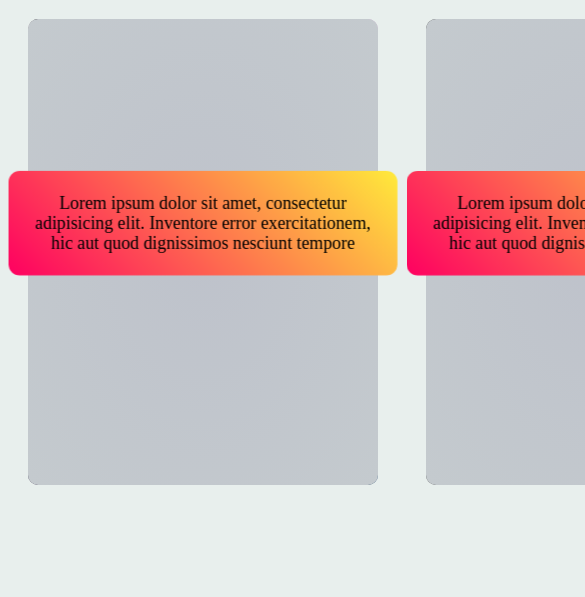
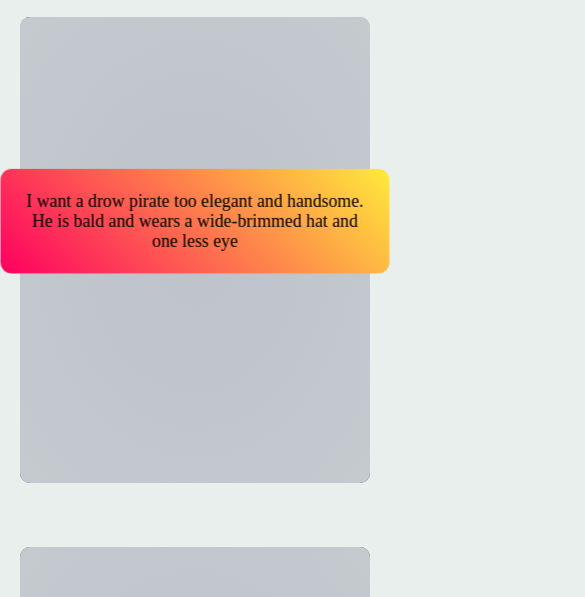
Before and after one commit to IgnacioOdriozola/dink_arts, a plain HTML site: page pages/characterDesign.html in a window 390 px wide. Shown: the part 173-770 px from the top of the page, 585 px wide, since content can reach past the window. Drawn offline with nearby package versions, Linux system fonts and the light colour scheme; no server answers; a web font is replaced by a local one.

Commit message:
fix phone resolution and update characterDesign text

```diff
--- a/pages/characterDesign.html
+++ b/pages/characterDesign.html
@@ -42,9 +42,8 @@
             </div>
             <div class="flipCard__textContainer">
               <p>
-                Lorem ipsum dolor sit amet, consectetur adipisicing elit.
-                Inventore error exercitationem, hic aut quod dignissimos
-                nesciunt tempore
+                I want a drow pirate too elegant and handsome.
+                He is bald and wears a wide-brimmed hat and one less eye
               </p>
             </div>
           </div>
@@ -60,9 +59,8 @@
             </div>
             <div class="flipCard__textContainer">
               <p>
-                Lorem ipsum dolor sit amet, consectetur adipisicing elit.
-                Inventore error exercitationem, hic aut quod dignissimos
-                nesciunt tempore
+                Draw for me a woman cleric with a rastafari hairstyle.
+                Her clothes are decorated with an embroidery of a golden balance.
               </p>
             </div>
           </div>
@@ -78,9 +76,8 @@
             </div>
             <div class="flipCard__textContainer">
               <p>
-                Lorem ipsum dolor sit amet, consectetur adipisicing elit.
-                Inventore error exercitationem, hic aut quod dignissimos
-                nesciunt tempore
+                My character is Sebastiaen a human paladin of the stars goddes.
+                He's a young man who wants to bring peace to the world
               </p>
             </div>
           </div>
@@ -96,9 +93,9 @@
             </div>
             <div class="flipCard__textContainer">
               <p>
-                Lorem ipsum dolor sit amet, consectetur adipisicing elit.
-                Inventore error exercitationem, hic aut quod dignissimos
-                nesciunt tempore
+                Hi! i'm not looking for a Dnd character,
+                i want you to draw me to my social network profiles.
+                I'll send you my picture
               </p>
             </div>
           </div>
@@ -114,9 +111,8 @@
             </div>
             <div class="flipCard__textContainer">
               <p>
-                Lorem ipsum dolor sit amet, consectetur adipisicing elit.
-                Inventore error exercitationem, hic aut quod dignissimos
-                nesciunt tempore
+                Sarah is an alchemist and she sells her creations with her family.
+                She is a shy and tiny blonde human who wants to explore the world
               </p>
             </div>
           </div>
@@ -132,9 +128,8 @@
             </div>
             <div class="flipCard__textContainer">
               <p>
-                Lorem ipsum dolor sit amet, consectetur adipisicing elit.
-                Inventore error exercitationem, hic aut quod dignissimos
-                nesciunt tempore
+                I want you to draw Peregrin, a mischievous gnome rogue who has mastered the rapier and daggers.
+                He wears fancy clothes and is very nice
               </p>
             </div>
           </div>
@@ -150,9 +145,8 @@
             </div>
             <div class="flipCard__textContainer">
               <p>
-                Lorem ipsum dolor sit amet, consectetur adipisicing elit.
-                Inventore error exercitationem, hic aut quod dignissimos
-                nesciunt tempore
+                My character is a drow spy.
+                She is a woman who does everything possible to achieve her goals.
               </p>
             </div>
           </div>
@@ -168,9 +162,8 @@
             </div>
             <div class="flipCard__textContainer">
               <p>
-                Lorem ipsum dolor sit amet, consectetur adipisicing elit.
-                Inventore error exercitationem, hic aut quod dignissimos
-                nesciunt tempore
+                I want a bard tiefling. He plays the violin and is very talented and passionate.
+                When it plays no one can avoid seeing it
               </p>
             </div>
           </div>
@@ -186,9 +179,9 @@
             </div>
             <div class="flipCard__textContainer">
               <p>
-                Lorem ipsum dolor sit amet, consectetur adipisicing elit.
-                Inventore error exercitationem, hic aut quod dignissimos
-                nesciunt tempor?
+                I need a waitress for the tavern in my new town.
+                She has to be nice and cute.
+                My players must love her and maybe someone will fall in love with her
               </p>
             </div>
           </div>
@@ -204,9 +197,9 @@
             </div>
             <div class="flipCard__textContainer">
               <p>
-                Lorem ipsum dolor sit amet, consectetur adipisicing elit.
-                Inventore error exercitationem, hic aut quod dignissimos
-                nesciunt tempore
+                In our next shoot, we're going to a party and I want to shock with my character.
+                He is an androgynous wizard who loves to wear multiple ornaments.
+                And this time I wish to wear a strange mask
               </p>
             </div>
           </div>
@@ -222,9 +215,9 @@
             </div>
             <div class="flipCard__textContainer">
               <p>
-                Lorem ipsum dolor sit amet, consectetur adipisicing elit.
-                Inventore error exercitationem, hic aut quod dignissimos
-                nesciunt tempore
+                My character will be a tiefling with brown skin and curly white hair.
+                She is a sorceress who is learning to control her powers.
+                I would like her to dress up as the water tribe avatar.
               </p>
             </div>
           </div>
--- a/style/index.css
+++ b/style/index.css
@@ -477,7 +477,7 @@ footer a:hover{
 
 }
 
-@media screen and (max-width: 380px){
+@media screen and (max-width: 480px){
 
     /*Header*/
     .header{
```
